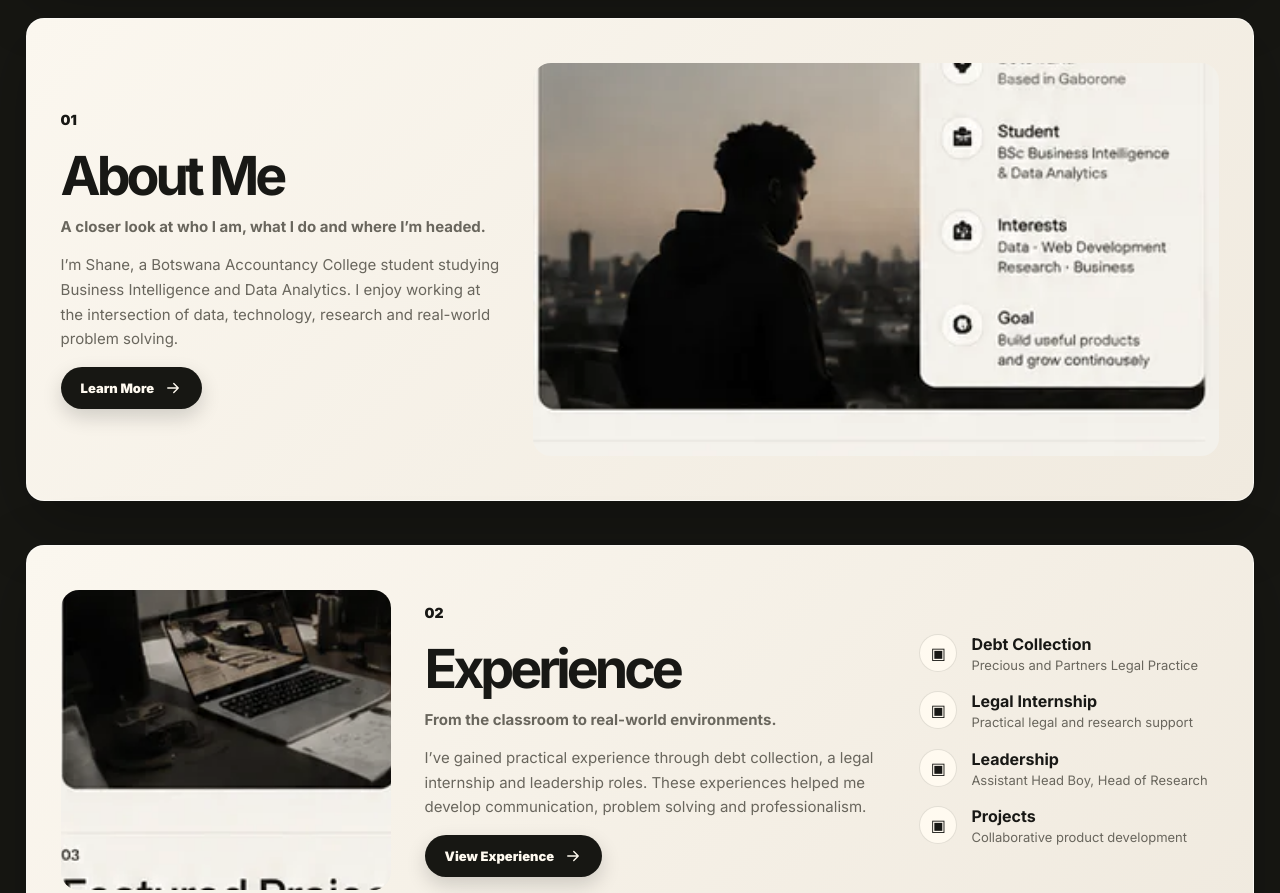
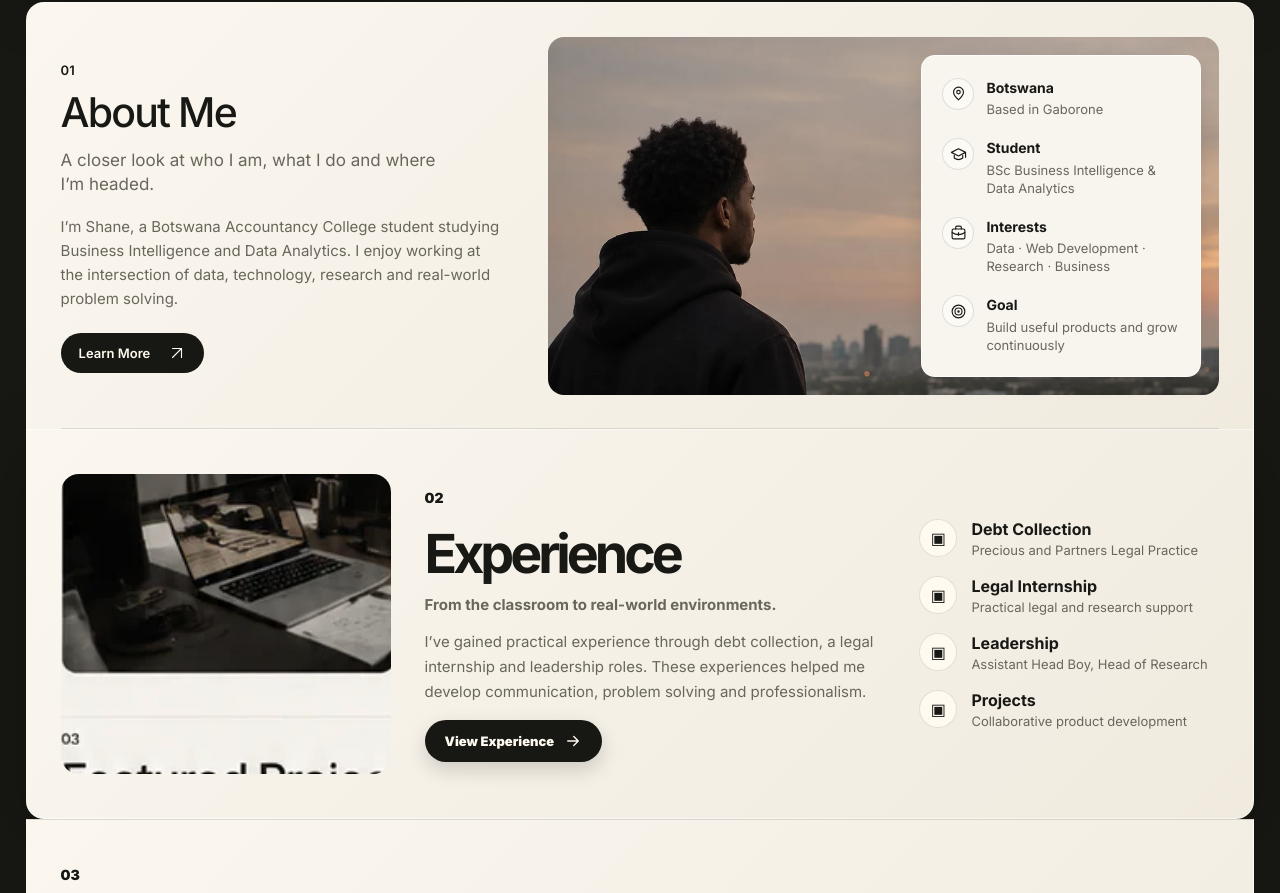
Before and after one commit to tntrepairs/shane-personal-blog, a plain HTML site: page index.html in a window 1280 px wide. Shown: the part 599-1492 px from the top of the page. Drawn offline with nearby package versions, Linux system fonts and the light colour scheme.

Commit message:
Rebuild About with standalone photo and semantic information panel

```diff
--- a/index.html
+++ b/index.html
@@ -105,10 +105,28 @@
 						<h2>About Me</h2>
 						<h3>A closer look at who I am, what I do and where I’m headed.</h3>
 						<p>I’m Shane, a Botswana Accountancy College student studying Business Intelligence and Data Analytics. I enjoy working at the intersection of data, technology, research and real-world problem solving.</p>
-						<a class="dark-btn" href="#journey">Learn More <span>↗</span></a>
+						<a class="dark-btn" href="#journey">Learn More <svg width="18" height="18" viewBox="0 0 24 24" fill="none" stroke="currentColor" stroke-width="1.5" stroke-linecap="round" stroke-linejoin="round" aria-hidden="true"><path d="M6 18 18 6M6 6h12v12"/></svg></a>
 					</div>
 					<div class="photo-panel reveal">
-						<img loading="lazy" decoding="async" src="assets/shane_exact_assets/cuts/about_photo.webp" alt="AI-generated city portrait representing Shane's direction" />
+						<img loading="lazy" decoding="async" width="1200" height="800" src="assets/about-city-portrait.webp" alt="Illustrative AI-generated portrait of a young man looking across a city at dusk" />
+						<dl class="info-card" aria-label="About Shane">
+							<div class="info-row">
+								<div class="info-icon" aria-hidden="true"><svg viewBox="0 0 24 24"><path d="M19 10c0 5-7 11-7 11S5 15 5 10a7 7 0 1 1 14 0Z"/><circle cx="12" cy="10" r="2.5"/></svg></div>
+								<div><dt>Botswana</dt><dd>Based in Gaborone</dd></div>
+							</div>
+							<div class="info-row">
+								<div class="info-icon" aria-hidden="true"><svg viewBox="0 0 24 24"><path d="m2 9 10-5 10 5-10 5L2 9Zm4 2v6c4 3 8 3 12 0v-6M22 9v7"/></svg></div>
+								<div><dt>Student</dt><dd>BSc Business Intelligence &amp; Data Analytics</dd></div>
+							</div>
+							<div class="info-row">
+								<div class="info-icon" aria-hidden="true"><svg viewBox="0 0 24 24"><rect x="3" y="7" width="18" height="14" rx="2"/><path d="M8 7V5a2 2 0 0 1 2-2h4a2 2 0 0 1 2 2v2M3 12c6 4 12 4 18 0M12 12v4"/></svg></div>
+								<div><dt>Interests</dt><dd>Data · Web Development · Research · Business</dd></div>
+							</div>
+							<div class="info-row">
+								<div class="info-icon" aria-hidden="true"><svg viewBox="0 0 24 24"><circle cx="12" cy="12" r="9"/><circle cx="12" cy="12" r="5"/><circle cx="12" cy="12" r="1"/></svg></div>
+								<div><dt>Goal</dt><dd>Build useful products and grow continuously</dd></div>
+							</div>
+						</dl>
 					</div>
 				</section>
 
--- a/styles.css
+++ b/styles.css
@@ -671,6 +671,30 @@ img { display: block; max-width: 100%; }
 
 .wide-photo { height: 300px; }
 
+/* About: independent photograph and selectable, semantic information panel. */
+#about .info-card { margin: 0; }
+#about .info-row { display: grid; grid-template-columns: 32px minmax(0, 1fr); gap: 12px; align-items: start; }
+#about .info-icon { width: 32px; height: 32px; display: grid; place-items: center; border: 1px solid var(--line); border-radius: 50%; background: #fcfaf5; }
+#about .info-icon svg { width: 17px; height: 17px; fill: none; stroke: currentColor; stroke-width: 1.6; stroke-linecap: round; stroke-linejoin: round; }
+#about dt { font-size: 14px; font-weight: 650; line-height: 1.4; }
+#about dd { margin: 3px 0 0; color: var(--muted); font-size: 13px; line-height: 1.4; }
+#about .dark-btn { gap: 18px; min-height: 40px; padding: 10px 18px; font-size: 13px; font-weight: 600; box-shadow: none; }
+#about .dark-btn svg { flex: 0 0 18px; }
+
+@media (min-width: 981px) {
+	#about { position: relative; grid-template-columns: minmax(0, .8fr) minmax(0, 1.2fr); gap: 40px; padding: 34px; margin-top: 28px; border-radius: 18px 18px 0 0; box-shadow: none; }
+	#about::after { content: ""; position: absolute; bottom: 0; left: 34px; right: 34px; height: 1px; background: var(--line); }
+	/* Join only the exterior seam; the following section's contents are unchanged. */
+	#about + #experience { margin-top: 0; border-top: 0; border-top-left-radius: 0; border-top-right-radius: 0; }
+	#about .number { margin-bottom: 12px; font-size: 13px; font-weight: 600; }
+	#about h2 { font-size: clamp(36px, 3.2vw, 46px); font-weight: 500; line-height: 1.08; letter-spacing: -.045em; }
+	#about h3 { max-width: 390px; margin: 14px 0 18px; font-size: 17px; font-weight: 400; line-height: 1.45; }
+	#about .section-copy p { max-width: 440px; margin: 0 0 22px; font-size: 15px; line-height: 1.6; }
+	#about .photo-panel { height: clamp(350px, 28vw, 420px); min-height: 0; }
+	#about .photo-panel > img { display: block; height: 100%; object-position: 35% center; border-radius: 16px; filter: none; }
+	#about .info-card { position: absolute; top: 18px; right: 18px; bottom: 18px; width: min(280px, 44%); padding: 22px 20px; display: grid; align-content: space-between; gap: 16px; border-radius: 14px; border: 1px solid rgba(255,255,255,.7); background: #f8f5ee; box-shadow: 0 6px 20px rgba(24,24,21,.09); backdrop-filter: none; }
+}
+
 .experience-list {
 	display: grid;
 	gap: 18px;
```
Also changed, not shown: assets/about-city-portrait.webp (added).
